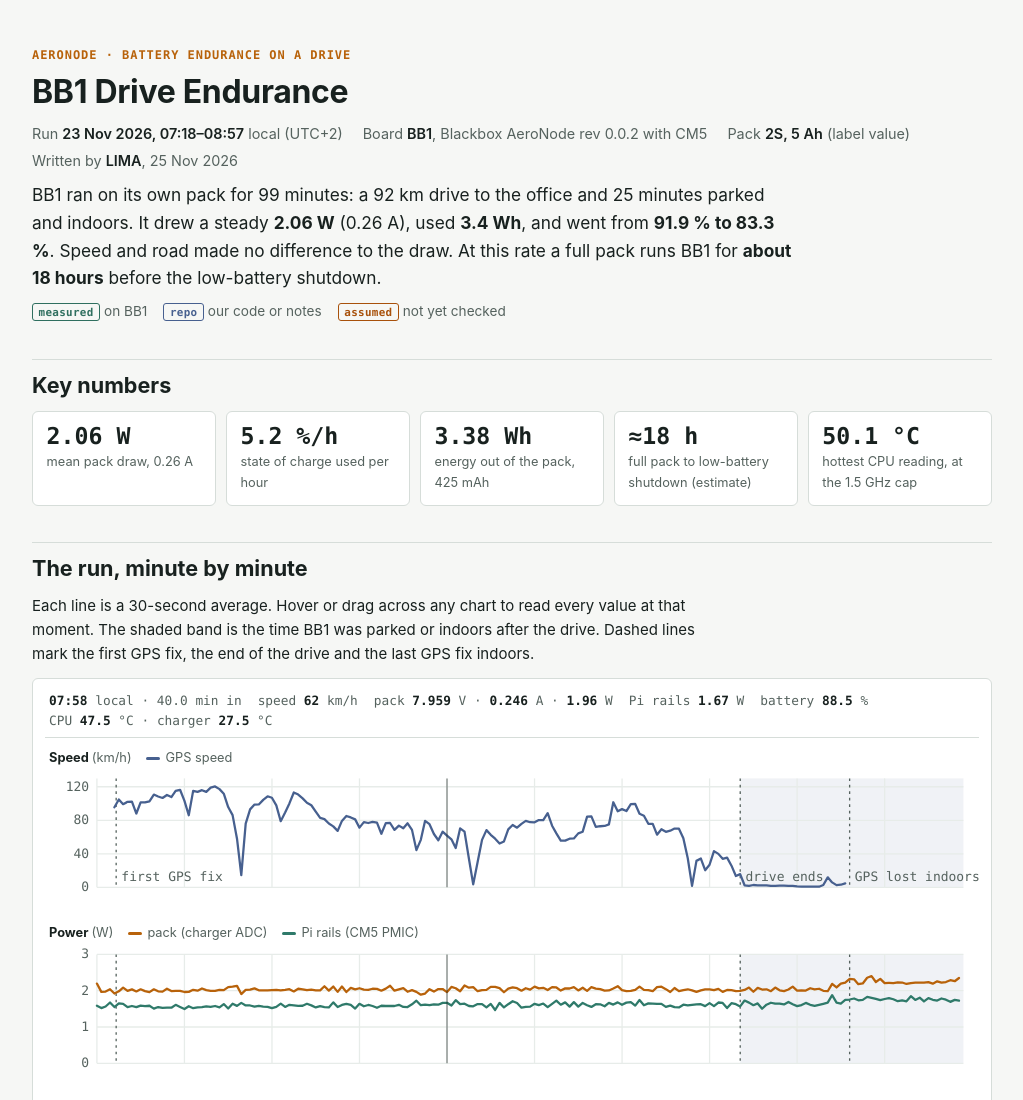
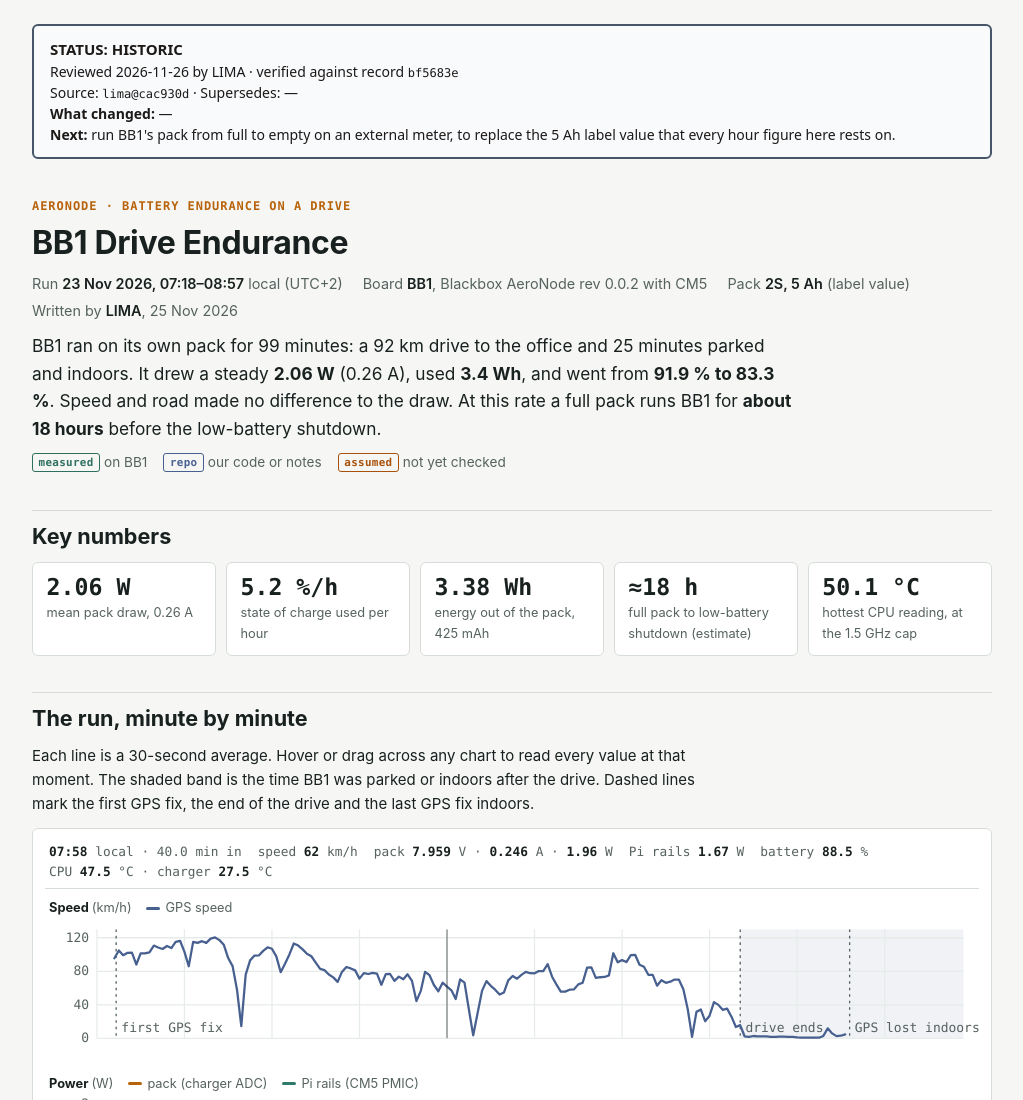
Before and after one commit to pb-aero/lima, a plain HTML site: page docs/bb1-drive-endurance.html in a window 1280 px wide. Shown: the top 1100 px of the page, without its empty margins (128-1151 px from the left). Drawn offline with Linux system fonts and the light colour scheme.

Commit message:
[LIMA] docs: BB1 drive endurance — add the HISTORIC status banner for the company shelf
Co-Authored-By: Claude Opus 5.5 <noreply@anthropic.com>

```diff
--- a/docs/bb1-drive-endurance.html
+++ b/docs/bb1-drive-endurance.html
@@ -69,6 +69,15 @@ a { color: var(--accent); }
 a:focus-visible { outline: 2px solid var(--accent); outline-offset: 2px; }
 @media (max-width: 560px) { h1 { font-size: 1.6rem; } th, td { padding: .45rem .55rem; } }
 </style>
+
+<!-- aerosense-report-status: historic -->
+<div style="border:2px solid #475569;background:#f8fafc;color:#1c1917;padding:12px 16px;margin:24px auto 0;max-width:960px;box-sizing:border-box;font:14px/1.5 system-ui,sans-serif;border-radius:6px">
+  <strong style="font-size:15px">STATUS: HISTORIC</strong><br>
+  Reviewed 2026-11-26 by LIMA · verified against record <code>bf5683e</code><br>
+  Source: <code>lima@cac930d</code> · Supersedes: —<br>
+  <strong>What changed:</strong> —<br>
+  <strong>Next:</strong> run BB1's pack from full to empty on an external meter, to replace the 5 Ah label value that every hour figure here rests on.
+</div>
 
 <main>
 <header style="display:flex;flex-direction:column;gap:.6rem">
```
